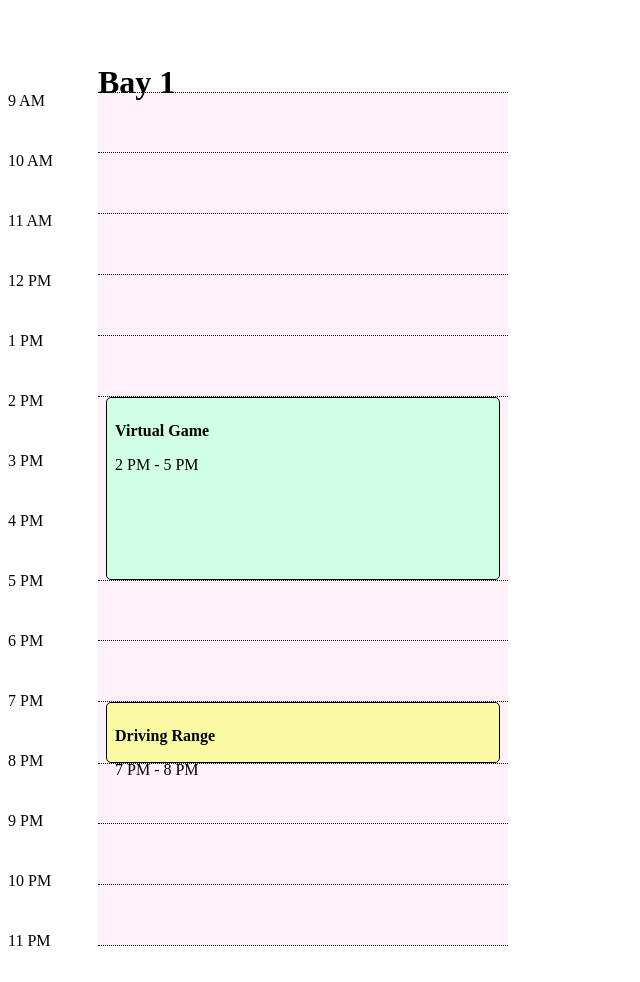
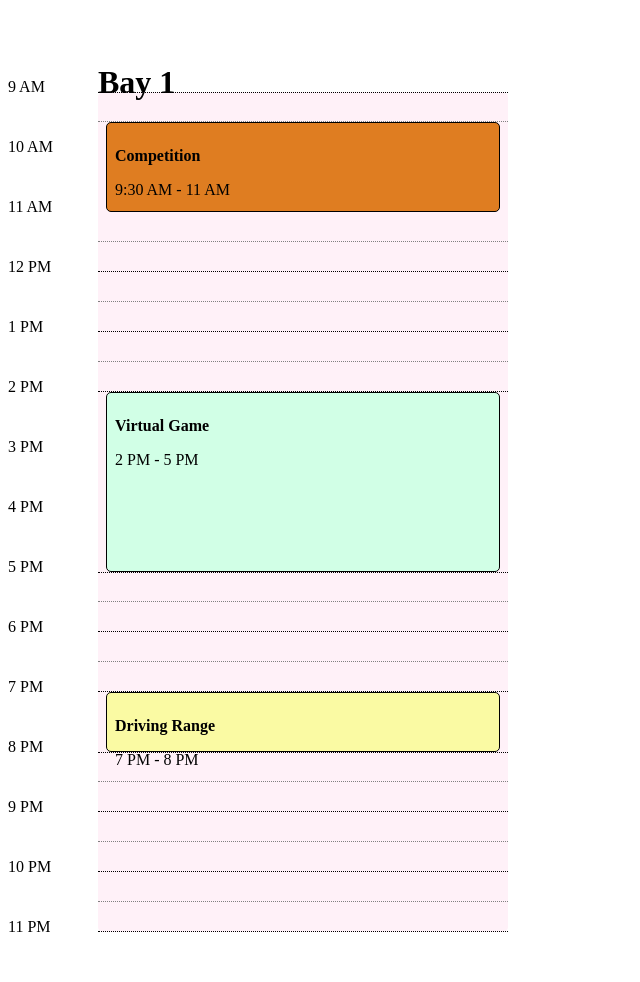
Before and after one commit to TheSupertramp/kgolf-v2, a Flask app: template templates/timesheet.html in a window 1280 px wide. Shown: the whole page, without its empty margins (0-640 px from the left). After the commit the page ends 932 px from the top, so only its background shows below. Run offline with Flask 3, Linux system fonts and the light colour scheme; the template is opened without the code that fills it, so the values that code supplies are empty.

Commit message:
30 minutes interval slots.

```diff
--- a/static/styles/timesheet.css
+++ b/static/styles/timesheet.css
@@ -1,19 +1,25 @@
 :root {
     --numDays: 1;
     --numHours: 15;
-    --timesheetBackColorHourCount: 14;
+    --timesheetBackColorHourCount: 28;
     --timeHeight: 60px;
-    --timeHeightTest: 61px;
+    --eventHeight: 30px;
     --calBgColor: #fff1f8;
     --eventBorderColor: #000000;
     --eventColor1: #ffd6d1;
     --eventColor2: #fafaa3;
     --eventColor3: #e2f8ff;
     --eventColor4: #d1ffe6;
+    --eventColor5: #df7d21;
+    --eventColor6: #bdbdbd;
   }
 
-.row_blank {
+.row_blank_fullhour {
   border-bottom: 1px dotted black;
+}
+
+.row_blank_halfhour {
+  border-bottom: 1px dotted gray;
 }
 
 .row_afterevent, .row_firstrow {
@@ -35,6 +41,7 @@
     display: grid;
     grid-template-rows: repeat(var(--numHours), var(--timeHeight));
     min-width: 5rem;
+    margin-top: -14px;
   }
 
   .bays {
@@ -47,7 +54,7 @@
   /* this is the pink backcolor */
   .events {
     display: grid;
-    grid-template-rows: repeat(var(--timesheetBackColorHourCount), var(--timeHeightTest));
+    grid-template-rows: repeat(var(--timesheetBackColorHourCount), var(--eventHeight));
     border-radius: 5px;
     background: var(--calBgColor);
   }
@@ -65,112 +72,180 @@
     grid-row-start: 1;
   }
 
-  .start-10 {
+  .start-9-30 {
     grid-row-start: 2;
   }
 
-  .start-11 {
+  .start-10 {
     grid-row-start: 3;
   }
 
-  .start-12 {
+  .start-10-30 {
     grid-row-start: 4;
   }
 
-  .start-13 {
+  .start-11 {
     grid-row-start: 5;
   }
 
-  .start-14 {
+  .start-11-30 {
     grid-row-start: 6;
   }
 
-  .start-15 {
+  .start-12 {
     grid-row-start: 7;
   }
 
-  .start-16 {
+  .start-12-30 {
     grid-row-start: 8;
   }
 
-  .start-17 {
+  .start-13 {
     grid-row-start: 9;
   }
 
-  .start-18 {
+  .start-13-30 {
     grid-row-start: 10;
   }
 
-  .start-19 {
+  .start-14 {
     grid-row-start: 11;
   }
-
-  .start-20 {
+  .start-14-30 {
     grid-row-start: 12;
   }
-
-  .start-21 {
+  .start-15 {
     grid-row-start: 13;
   }
-
-  .start-22 {
+  .start-15-30 {
     grid-row-start: 14;
   }
+  .start-16 {
+    grid-row-start: 15;
+  }
+  .start-16-30 {
+    grid-row-start: 16;
+  }
+  .start-17 {
+    grid-row-start: 17;
+  }
+  .start-17-30 {
+    grid-row-start: 18;
+  }
+  .start-18 {
+    grid-row-start: 19;
+  }
+  .start-18-30 {
+    grid-row-start: 20;
+  }
+  .start-19 {
+    grid-row-start: 21;
+  }
+  .start-19-30 {
+    grid-row-start: 22;
+  }
+  .start-20 {
+    grid-row-start: 23;
+  }
+  .start-20-30 {
+    grid-row-start: 24;
+  }
+  .start-21 {
+    grid-row-start: 25;
+  }
+  .start-21-30 {
+    grid-row-start: 26;
+  }
+  .start-22 {
+    grid-row-start: 27;
+  }
+  .start-22-30 {
+    grid-row-start: 28;
+  }
 
-  .end-10 {
+  .end-9-30 {
     grid-row-end: 2;
   }
-
-  .end-11 {
+  .end-10 {
     grid-row-end: 3;
   }
-
-  .end-12 {
+  .end-10-30 {
     grid-row-end: 4;
   }
-
-  .end-13 {
+  .end-11 {
     grid-row-end: 5;
   }
-
-  .end-14 {
+  .end-11-30 {
     grid-row-end: 6;
   }
-
-  .end-15 {
+  .end-12 {
     grid-row-end: 7;
   }
-
-  .end-16 {
+  .end-12-30 {
     grid-row-end: 8;
   }
-
-  .end-17 {
+  .end-13 {
     grid-row-end: 9;
   }
-
-  .end-18 {
+  .end-13-30 {
     grid-row-end: 10;
   }
-
-  .end-19 {
+  .end-14 {
     grid-row-end: 11;
   }
-
-  .end-20 {
+  .end-14-30 {
     grid-row-end: 12;
   }
-
-  .end-21 {
+  .end-15 {
     grid-row-end: 13;
   }
-
-  .end-22 {
+  .end-15-30 {
     grid-row-end: 14;
   }
-
+  .end-16 {
+    grid-row-end: 15;
+  }
+  .end-16-30 {
+    grid-row-end: 16;
+  }
+  .end-17 {
+    grid-row-end: 17;
+  }
+  .end-17-30 {
+    grid-row-end: 18;
+  }
+  .end-18 {
+    grid-row-end: 19;
+  }
+  .end-18-30 {
+    grid-row-end: 20;
+  }
+  .end-19 {
+    grid-row-end: 21;
+  }
+  .end-19-30 {
+    grid-row-end: 22;
+  }
+  .end-20 {
+    grid-row-end: 23;
+  }
+  .end-20-30 {
+    grid-row-end: 24;
+  }
+  .end-21 {
+    grid-row-end: 25;
+  }
+  .end-21-30 {
+    grid-row-end: 26;
+  }
+  .end-22 {
+    grid-row-end: 27;
+  }
+  .end-22-30 {
+    grid-row-end: 28;
+  }
   .end-23 {
-    grid-row-end: 15;
+    grid-row-end: 29;
   }
 
   .title {
@@ -184,21 +259,31 @@
   }
 
 
-  .corp-fi {
-    background: var(--eventColor1);
-  }
 
   .driving-range {
     background: var(--eventColor2);
   }
 
-  .writing {
+  .virtual-game {
+    background: var(--eventColor4);
+  }
+
+  .corporate-event {
+    background: var(--eventColor1);
+  }
+
+  .somethingelse {
     background: var(--eventColor3);
   }
 
-  .virtual-game {
-    background: var(--eventColor4);
+  .competition {
+    background: var(--eventColor5);
   }
+
+  .timeblocked {
+    background: var(--eventColor6);
+  }
+
 
   .bay-label {
     display: flex;
--- a/templates/footer.html
+++ b/templates/footer.html
@@ -20,7 +20,7 @@
         <a href="https://www.kgolf.co.nz/" class="mb-3 me-2 mb-md-0 text-body-secondary text-decoration-none lh-1">
             <img src="/static/img/kgolf_logo.jpg" alt="Logo" width="60" height="24" class="d-inline-block align-text-center">
         </a>
-        <span class="mb-3 mb-md-0 text-body-secondary">&copy; 2024 KGOLF, Inc</span>
+        <span class="mb-3 mb-md-0 text-body-secondary">&copy; 2024 KGOLF All right reserved.</span>
       </div>
 
       <ul class="nav col-md-4 justify-content-end list-unstyled d-flex">
--- a/templates/timesheet.html
+++ b/templates/timesheet.html
@@ -1,8 +1,8 @@
 <link rel="stylesheet" href="../static/styles/timesheet.css">
 
-<div class="container d-flex align-items-center justify-content-center">
+<div class="container d-flex align-items-center justify-content-center m-auto">
   <div id="booking-timesheet" class="booking-timesheet row">
-    <div class="booking-timeline col">
+    <div class="booking-timeline col justify-content-center">
       <div class="spacer"></div>
       <div class="time-marker">9 AM</div>
       <div class="time-marker">10 AM</div>
@@ -21,29 +21,43 @@
       <div class="time-marker">11 PM</div>
     </div>
     <div class="bays col">
-      <div class="bay text-center">
+      <div class="bay text-center me-2">
         <div class="bay-label text-center d-flex align-items-center justify-content-center">
-          <p class="bay-label-text mb-2">Bay 1</p>
+          <p class="bay-label-text mb-auto">Bay 1</p>
         </div>
         <div class="events">
-          <div class="row_blank row_firstrow"></div>
-          <div class="row_blank"></div>
-          <div class="row_blank"></div>
-          <div class="row_blank"></div>
-          <div class="row_blank"></div>
+          <div class="row_blank_halfhour row_firstrow"></div>
+          <!-- <div class="row_blank_fullhour"></div> -->
+          <div class="event start-9-30 end-11 competition">
+            <p class="title">Competition</p>
+            <p class="time">9:30 AM - 11 AM</p>
+          </div>
+          <!-- <div class="row_blank_halfhour"></div> -->
+          <!-- <div class="row_blank_fullhour"></div> -->
+          <div class="row_blank_halfhour"></div>
+          <div class="row_blank_fullhour"></div>
+          <div class="row_blank_halfhour"></div>
+          <div class="row_blank_fullhour"></div>
+          <div class="row_blank_halfhour"></div>
+          <div class="row_blank_fullhour"></div>
           <div class="event start-14 end-17 virtual-game">
             <p class="title">Virtual Game</p>
             <p class="time">2 PM - 5 PM</p>
           </div>
-          <div class="row_blank row_afterevent"></div>
-          <div class="row_blank"></div>
+          <div class="row_blank_halfhour row_afterevent"></div>
+          <div class="row_blank_fullhour"></div>
+          <div class="row_blank_halfhour"></div>
+          <div class="row_blank_fullhour"></div>
           <div class="event start-19 end-20 driving-range">
             <p class="title">Driving Range</p>
             <p class="time">7 PM - 8 PM</p>
           </div>
-          <div class="row_blank row_afterevent"></div>
-          <div class="row_blank"></div>
-          <div class="row_blank"></div>
+          <div class="row_blank_halfhour row_afterevent"></div>
+          <div class="row_blank_fullhour"></div>
+          <div class="row_blank_halfhour"></div>
+          <div class="row_blank_fullhour"></div>
+          <div class="row_blank_halfhour"></div>
+          <div class="row_blank_fullhour"></div>
         </div>
 
         <!-- <div class="bay">
```
Also changed, not shown: templates/home.html (+9 -6 lines).
